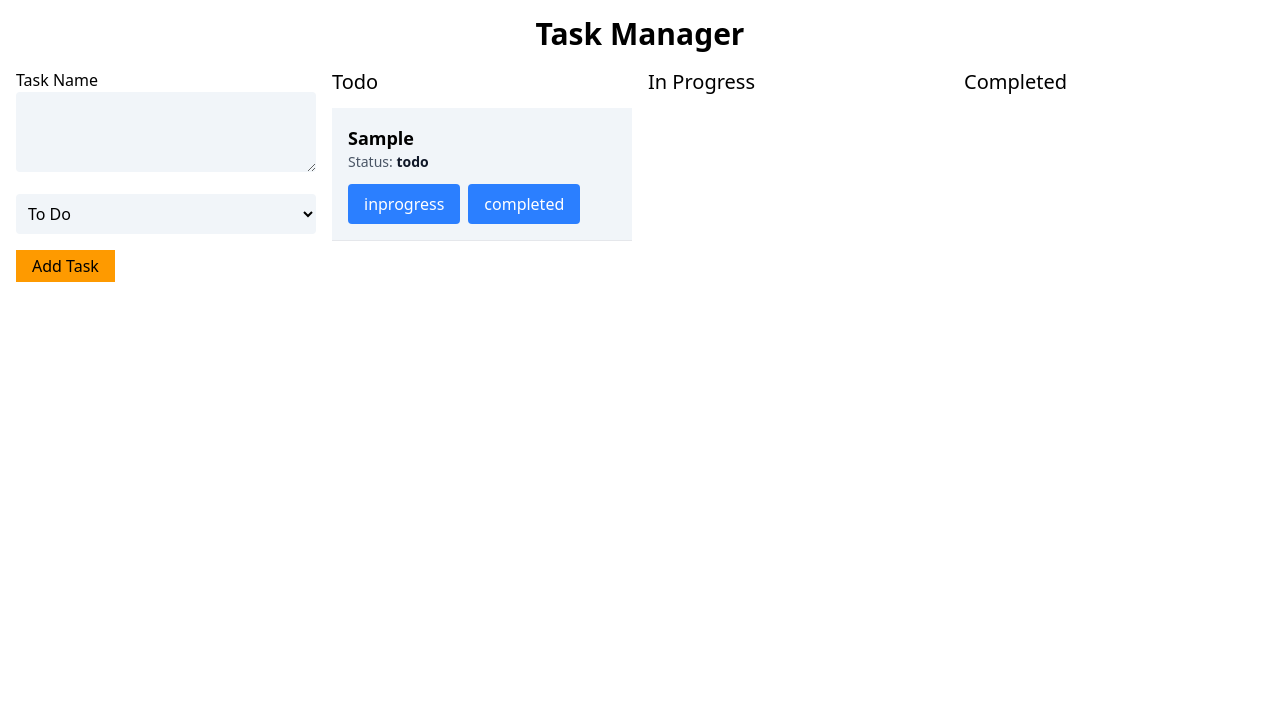
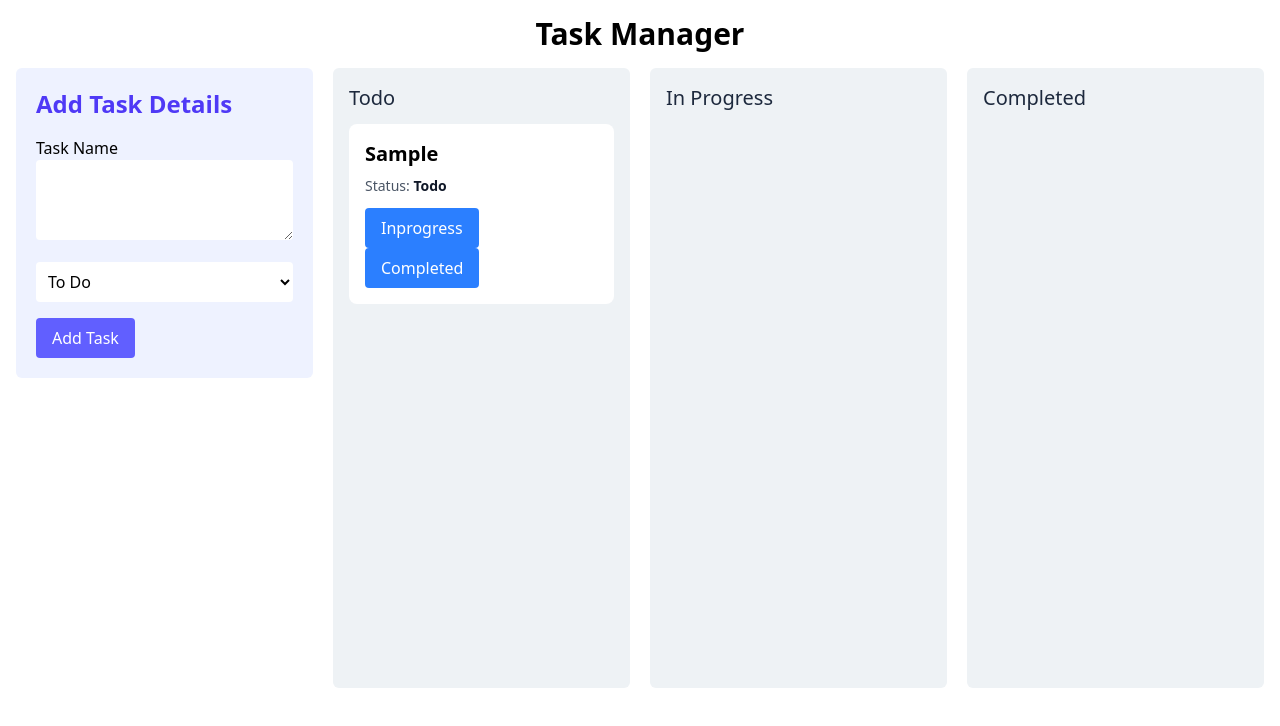
Before and after one commit to nikhilvanama/Task_Manager, an Angular app: page / in a window 1280 px wide. Both pictures are taken after typing "Sample" into the empty fields and a click on the button "Add Task". Shown: the top 726 px of the page. Built offline with nearby package versions, Linux system fonts and the light colour scheme.

Commit message:
Added some Design changes colors, fonts , css styles using Tailwind Css

```diff
--- a/src/app/app.component.html
+++ b/src/app/app.component.html
@@ -2,7 +2,7 @@
   <h1 class="text-3xl font-bold text-center p-4">Task Manager</h1>
 </div>
 
-<div class="grid grid-cols-4 gap-4 px-4">
+<div class="grid grid-cols-4 gap-[20px] px-4">
 
 <!-- Task Form -->
  <app-task-form></app-task-form>
--- a/src/app/components/task-form/task-form.component.html
+++ b/src/app/components/task-form/task-form.component.html
@@ -1,16 +1,17 @@
-<form class="task-form flex flex-col gap-4" [formGroup]="taskForm" (ngSubmit)="onSubmit()">
+<form class="task-form flex flex-col gap-4 p-5 bg-indigo-50 rounded-md" [formGroup]="taskForm" (ngSubmit)="onSubmit()">
+    <h4 class="text-2xl font-bold font-sans text-indigo-600">Add Task Details</h4>
     <div>
-        <label for="task" class="bkock">Task Name</label>
-        <textarea class="w-full bg-slate-100 border-slate-800 rounded h-20" formControlName="task"></textarea>
+        <label for="task" class="mb-3 text-sans font-medium">Task Name</label>
+        <textarea class="w-full bg-white rounded h-20 border-indigo-200" formControlName="task"></textarea>
     </div>
     <div>
-        <select id="status" class="w-full p-2 bg-slate-100 border-slate-800 rounded" formControlName="status">
+        <select id="status" class="w-full p-2 bg-white rounded border-indigo-200" formControlName="status">
             <option value="todo">To Do</option>
             <option value="inprogress">In Progress</option>
             <option value="completed">Completed</option>
         </select>
     </div>
     <div>
-        <button type="submit" class="bg-amber-500 px-4 py-1 border-amber-900 cursor-pointer">Add Task</button>
+        <button type="submit" class="bg-indigo-500 text-white px-4 py-1 border-indigo-700 transition delay-150 rounded-sm py-2 px-3 hover:bg-indigo-700 cursor-pointer">Add Task</button>
     </div>
 </form>
--- a/src/app/components/task-list-item/task-list-item.component.html
+++ b/src/app/components/task-list-item/task-list-item.component.html
@@ -1,8 +1,8 @@
-<div class="p-4 bg-slate-100 border-b border-gray-200">
-    <h3 class="text-lg font-semibold">{{taskItem().task}}</h3>
-    <p class="text-sm text-gray-600 mb-3">Status: <span class="text-gray-900 font-semibold">{{taskItem().status}}</span></p>
+<div class="p-4 bg-white border-gray-200 rounded-[8px] hover:shadow-md transition-shadow duration-200">
+    <h3 class="text-xl font-bold text-blue mb-2">{{taskItem().task}}</h3>
+    <p class="text-sm text-gray-600 mb-3">Status: <span class="text-gray-900 font-semibold capitalize">{{taskItem().status}}</span></p>
     @for (item of action(); track $index) {
-        <button class="bg-blue-500 text-white px-4 py-2 rounded hover:bg-blue-600 cursor-pointer me-2" (click)="markAs(taskItem().task, item)">
+        <button class="bg-blue-500 text-white px-4 py-2 rounded hover:bg-blue-600 cursor-pointer capitalize me-2" (click)="markAs(taskItem().task, item)">
             {{item}}
         </button>
     }
--- a/src/app/components/task-list/task-list.component.html
+++ b/src/app/components/task-list/task-list.component.html
@@ -1,7 +1,9 @@
-<h2 class="text-xl text-bold mb-3">{{Heading()}}</h2>
+<div class="p-4 bg-[#eef2f5] rounded-md h-155">
+    <h2 class="text-xl font-medium text-slate-800 mb-3 font-sans">{{Heading()}}</h2>
 
-<div class="flex flex-col gap-2">
-    @for (item of Tasks(); track $index) {
-        <app-task-list-item [taskItem]="item"></app-task-list-item>
-    }
+    <div class="flex flex-col gap-3">
+        @for (item of Tasks(); track $index) {
+            <app-task-list-item [taskItem]="item"></app-task-list-item>
+        }
+    </div>
 </div>
```
